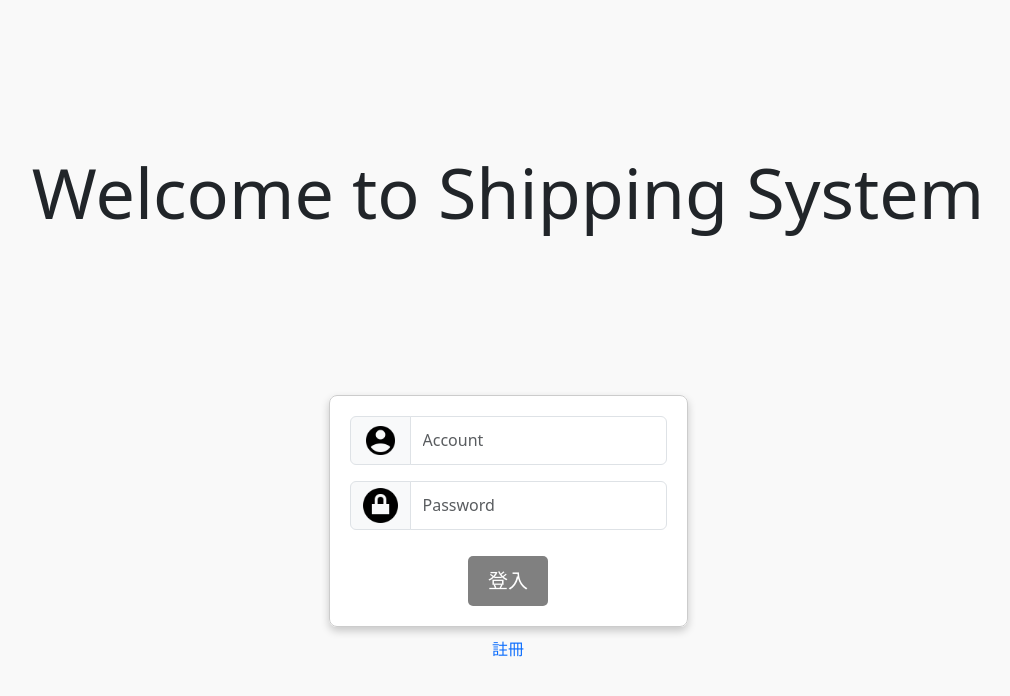
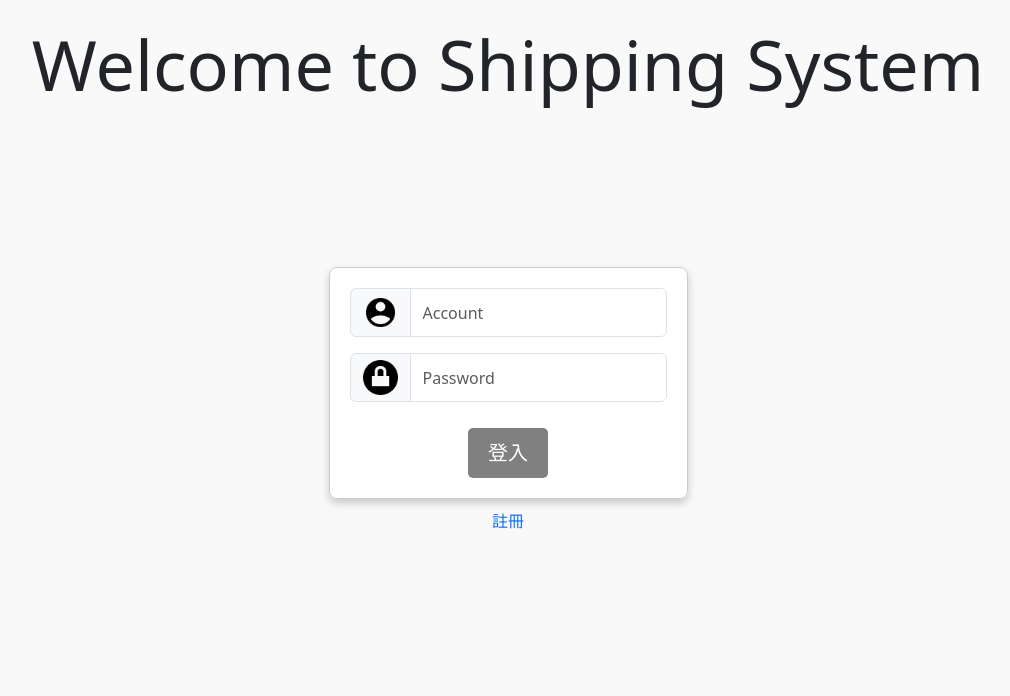
Before and after one commit to miamii11036/WarehouseVerification.github.io, a Django app: page / in a window 1280 px wide. Shown: the top 696 px of the page, without its empty margins (132-1142 px from the left). Run offline with Django 5.2, Linux system fonts and the light colour scheme.

Commit message:
登入畫面最最終版

```diff
--- a/ShippingSystem/myweb/templates/index.html
+++ b/ShippingSystem/myweb/templates/index.html
@@ -40,6 +40,10 @@
             font-size: 70px;
             margin-bottom: 150px;
         }
+        a{
+            margin-top: 10px;
+            margin-bottom: 255px
+        }
 
     </style>
 {% load static %}
@@ -63,6 +67,6 @@
                 <input class="submit" type="submit" value="登入">
             </form>
         </fieldset>
-    <a class="link-offset-2 link-offset-3-hover link-underline link-underline-opacity-0 link-underline-opacity-75-hover" style="margin-top: 10px;" href="/enroll">註冊</a>
+    <a class="link-offset-2 link-offset-3-hover link-underline link-underline-opacity-0 link-underline-opacity-75-hover" href="/enroll">註冊</a>
 </body>
 </html>
```
